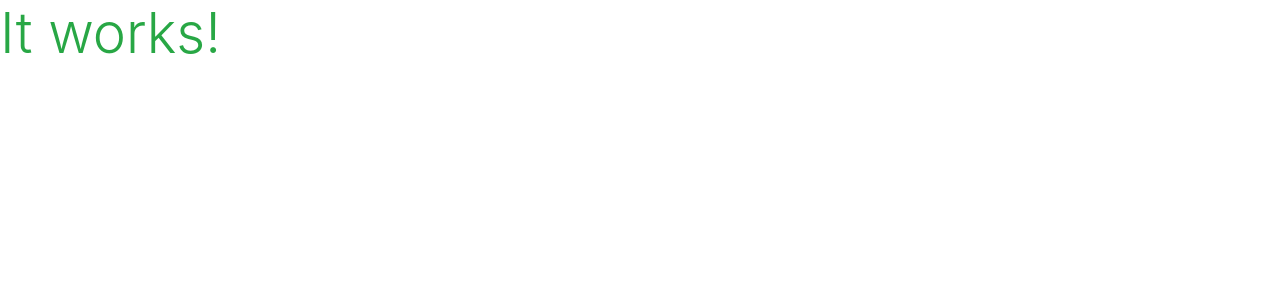
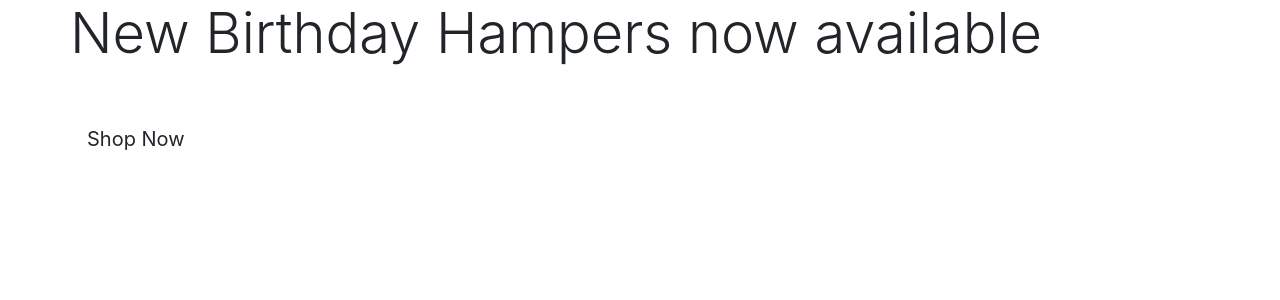
Before and after one commit to Oliver-RC/hampers, a Django app: page / in a window 1280 px wide. Shown: the top 300 px of the page. Run offline with Django 3.2, Linux system fonts and the light colour scheme.

Commit message:
add initial homepage content

```diff
--- a/home/templates/home/index.html
+++ b/home/templates/home/index.html
@@ -1,6 +1,27 @@
 {% extends "base.html" %}
 {% load static %}
 
+{% block page_header %}
+    <div class="container header-container">
+        <div class="row">
+            <div class="col"></div>
+        </div>
+    </div>
+{% endblock %}
+
 {% block content %}
-    <h1 class="display-4 text-success"> It works!</h1>
+    <div class="container h-100">
+        <div class="row h-100">
+            <div class="col- my-auto">
+                <h1 class="display-4">
+                    New Birthday Hampers now available
+                </h1>
+                <div class="my-5">
+                    <h4>
+                        <a href="#" class="btn btn-lg">Shop Now</a>
+                    </h4>
+                </div>
+            </div>
+        </div>
+    </div>
 {% endblock %}
```
